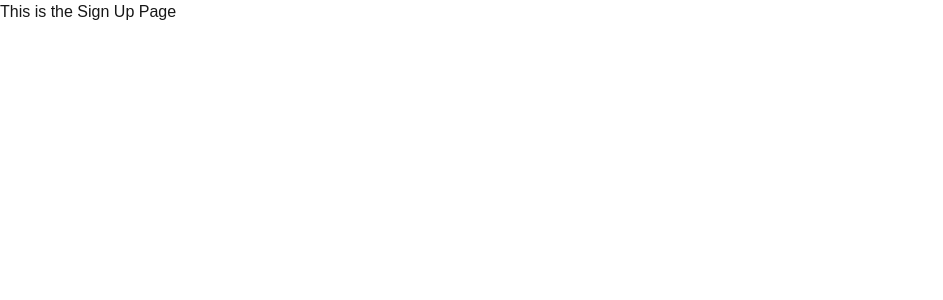
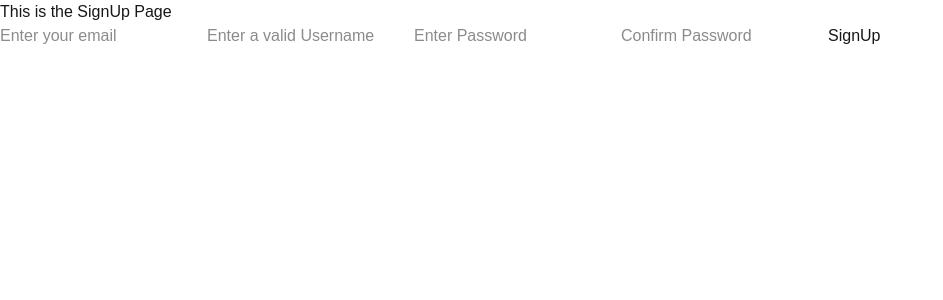
Before and after one commit to Saihritesh/Lite-Notes, a Next.js app in the folder lite-notes/: page /signup in a window 1280 px wide. Shown: the top 300 px of the page, without its empty margins (0-943 px from the left). Built offline with nearby package versions, Linux system fonts and the light colour scheme.

Commit message:
Added Static UI for SignUp Page

```diff
--- a/lite-notes/app/signup/page.tsx
+++ b/lite-notes/app/signup/page.tsx
@@ -1,5 +1,12 @@
 export default function SignUpPage() {
     return (
-        <div>This is the Sign Up Page</div>
+        <div>
+            <h1>This is the SignUp Page</h1>
+            <input type="email" placeholder = "Enter your email"/>
+            <input type="text" placeholder = "Enter a valid Username"/>
+            <input type="password" placeholder = "Enter Password"/>
+            <input type="password" placeholder ="Confirm Password"/>
+            <button>SignUp</button>
+        </div>
     )
 }
```
